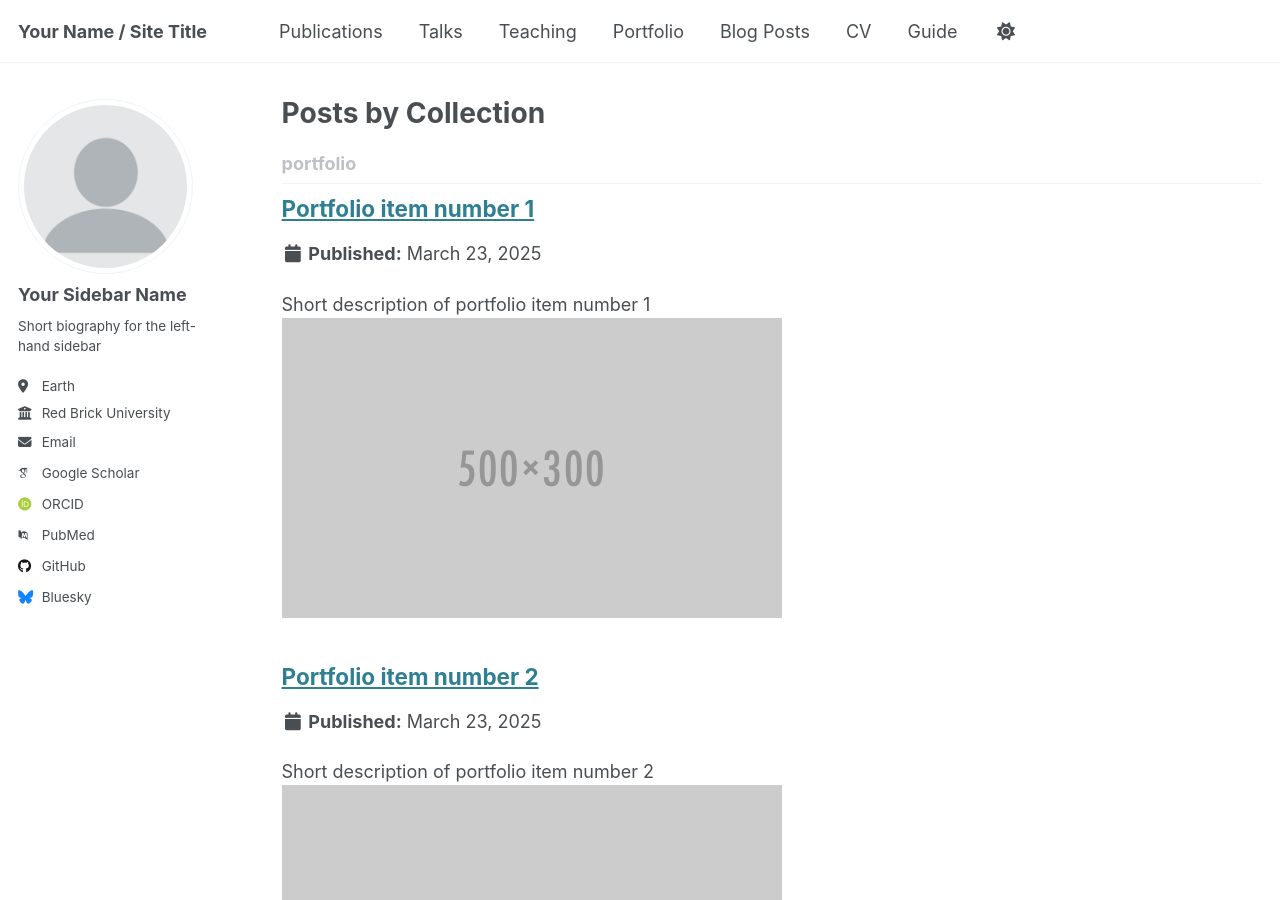
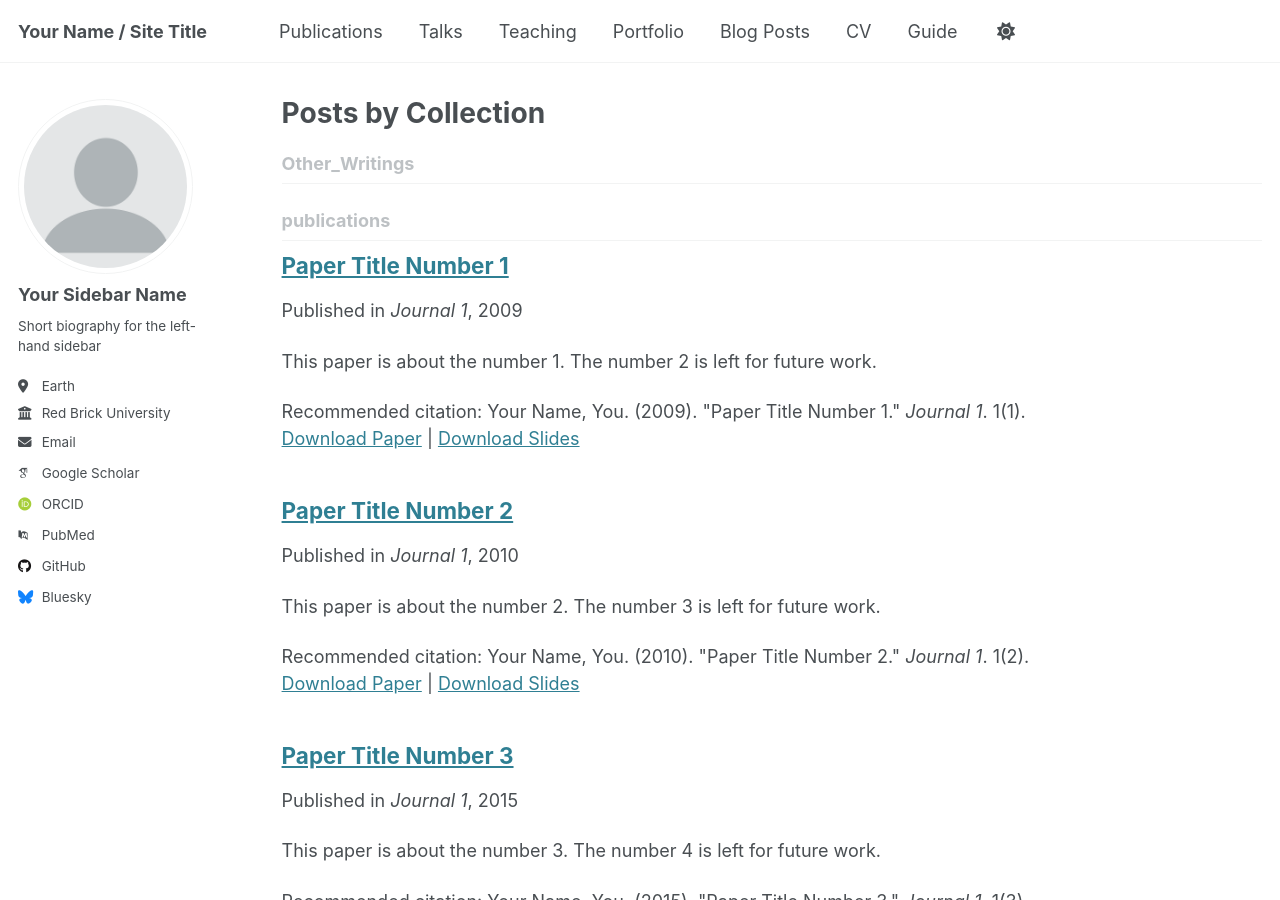
Before and after one commit to Neel-Kolhe/neel.github.io, a Jekyll site: the page built from _pages/collection-archive.html, in a window 1280 px wide and 900 px high. Built offline with Jekyll 4.4.1, drawn with Linux system fonts in a browser that asks for light colours; some web fonts are replaced; part of the change alters nothing that is shown.

Commit message:
Update _config.yml

```diff
--- a/_config.yml
+++ b/_config.yml
@@ -219,7 +219,7 @@ collections:
   publications:
     output: true
     permalink: /:collection/:path/
-  portfolio:
+  Other_Writings:
     output: true
     permalink: /:collection/:path/
   talks:
```
